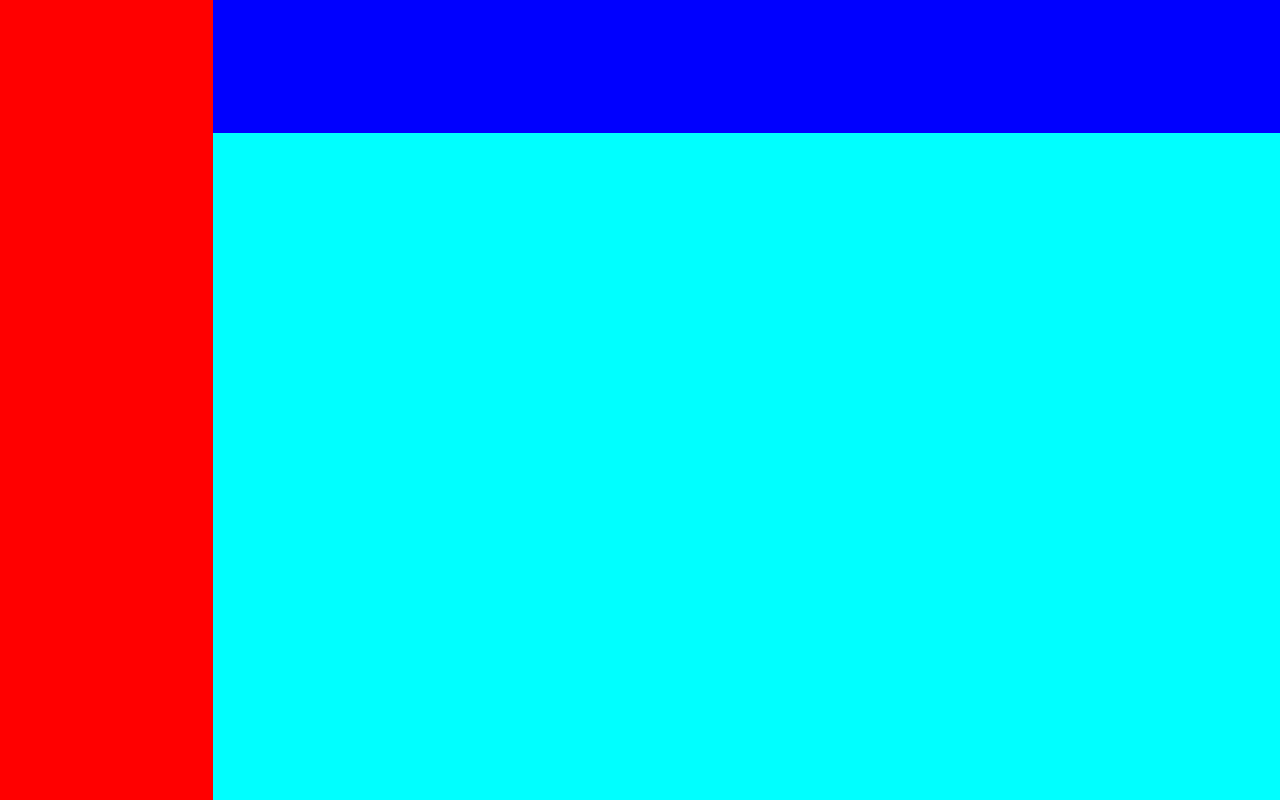
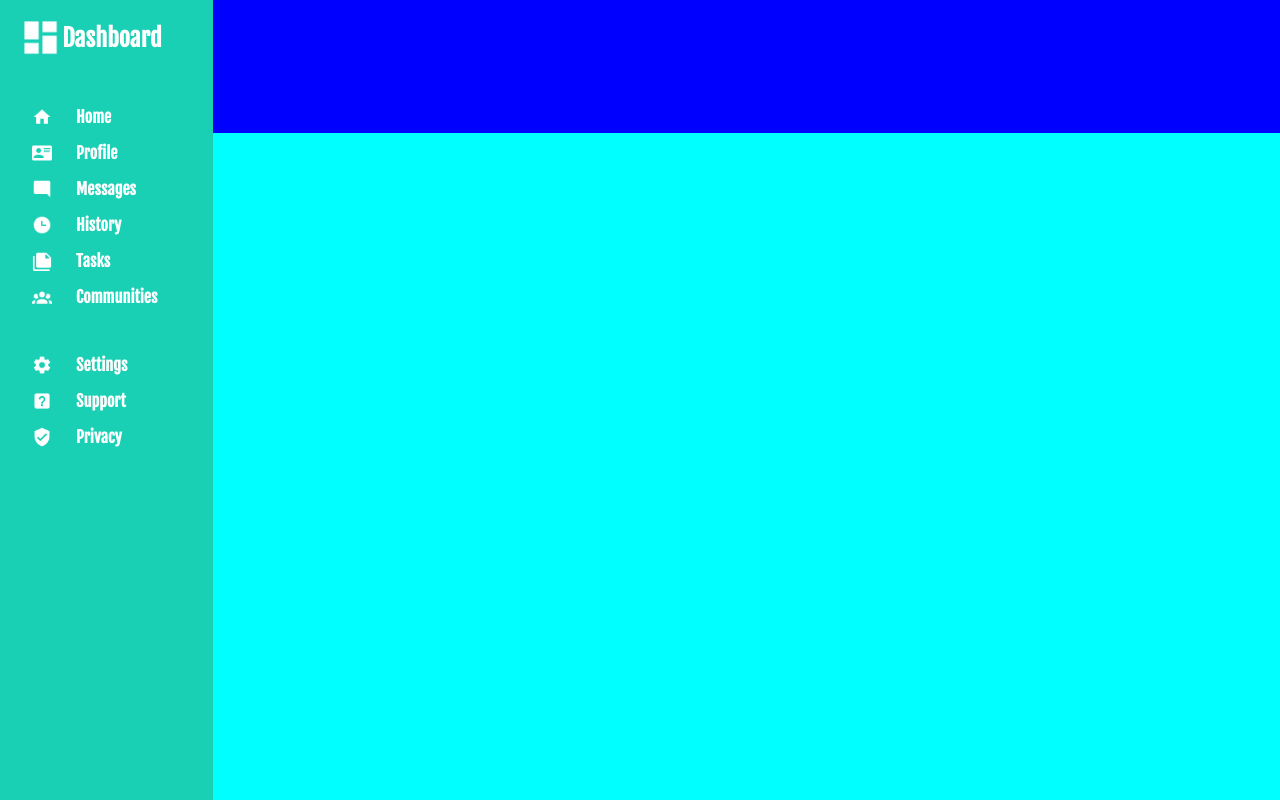
Before and after one commit to tamasgyetvan/odin-admindashboard, a plain HTML site: page index.html in a window 1280 px wide. Drawn offline with Linux system fonts and the light colour scheme.

Commit message:
Create sidebar with style

```diff
--- a/index.html
+++ b/index.html
@@ -10,7 +10,52 @@
   </head>
   <body>
     <div class="main-content">
-      <div class="sidebar"></div>
+      <div class="sidebar">
+        <div id="heading">
+          <img src="src/view-dashboard.png" alt="" />
+          <h1>Dashboard</h1>
+        </div>
+        <div id="item-group-1">
+          <li>
+            <img class="menuIcon" src="src/home.png" alt="" />
+            Home
+          </li>
+          <li>
+            <img class="menuIcon" src="src/card-account-details.png" alt="" />
+            Profile
+          </li>
+          <li>
+            <img class="menuIcon" src="src/message-reply.png" alt="" />
+            Messages
+          </li>
+          <li>
+            <img class="menuIcon" src="src/clock-time-three.png" alt="" />
+            History
+          </li>
+          <li>
+            <img class="menuIcon" src="src/note-multiple (1).png" alt="" />
+            Tasks
+          </li>
+          <li>
+            <img class="menuIcon" src="src/account-group.png" alt="" />
+            Communities
+          </li>
+        </div>
+        <div id="item-group-2">
+          <li>
+            <img class="menuIcon" src="src/cog.png" alt="" />
+            Settings
+          </li>
+          <li>
+            <img class="menuIcon" src="src/help-box.png" alt="" />
+            Support
+          </li>
+          <li>
+            <img class="menuIcon" src="src/shield-check.png" alt="" />
+            Privacy
+          </li>
+        </div>
+      </div>
       <div class="header"></div>
       <div class="content"></div>
     </div>
--- a/style.css
+++ b/style.css
@@ -1,6 +1,16 @@
+@font-face {
+  font-family: fjallaOne;
+  src: url(src/Fjalla_One/FjallaOne-Regular.ttf);
+}
+
+:root {
+  --font-color: white;
+}
+
 * {
   margin: 0;
   padding: 0;
+  font-family: fjallaOne;
 }
 
 body {
@@ -15,12 +25,56 @@ body {
   grid-template-rows: 1fr 5fr;
 }
 
+/*sidebar style */
 .sidebar {
-  background-color: red;
+  background-color: rgb(25, 208, 181);
   grid-row-start: 1;
   grid-row-end: 4;
+  display: flex;
+  flex-direction: column;
+  gap: 3rem;
+}
+#heading {
+  display: flex;
+  align-items: center;
+  justify-content: start;
+  padding: 1rem 1rem 0 1rem;
+  padding-left: 1.2rem;
+  padding-right: 1.2rem;
 }
 
+#heading > img {
+  width: 43px;
+}
+
+#heading > h1 {
+  color: var(--font-color);
+  align-items: center;
+  font-size: 1.5rem;
+}
+
+li {
+  display: flex;
+  justify-content: start;
+  align-items: center;
+  margin-left: 2rem;
+  color: var(--font-color);
+  gap: 1.5rem;
+  font-size: 1rem;
+  font-weight: 800;
+}
+
+.menuIcon {
+  width: 20px;
+}
+
+#item-group-1,
+#item-group-2 {
+  display: flex;
+  flex-direction: column;
+  gap: 1rem;
+}
+/*content style*/
 .content {
   background-color: aqua;
 }
@@ -28,3 +82,9 @@ body {
 .header {
   background-color: blue;
 }
+
+li:hover {
+  text-decoration: underline;
+  cursor: pointer;
+  -webkit-transform: scale(1.05);
+}
```
Also changed, not shown: src/Fjalla_One/FjallaOne-Regular.ttf (added), src/Fjalla_One/OFL.txt (added), src/account-group.png (added), src/bell-ring-outline.svg (added), src/card-account-details.png (added), src/clock-time-three.png (added), src/cog.png (added), src/eye-plus-outline.svg (added), src/help-box.png (added), src/home.png (added), src/magnify.svg (added), src/message-reply.png (added), src/note-multiple (1).png (added), src/shield-check.png (added), 2 more files.
